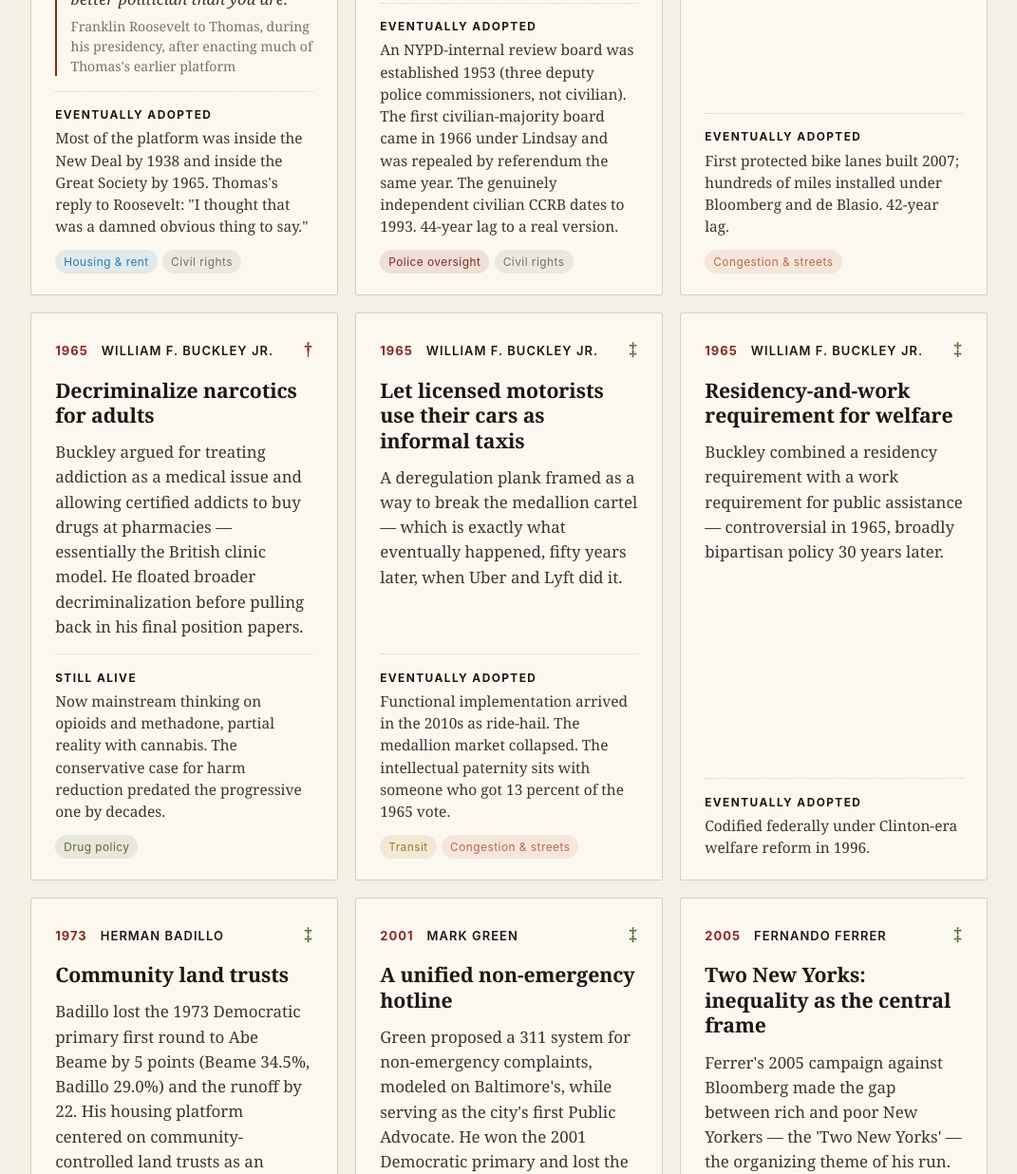
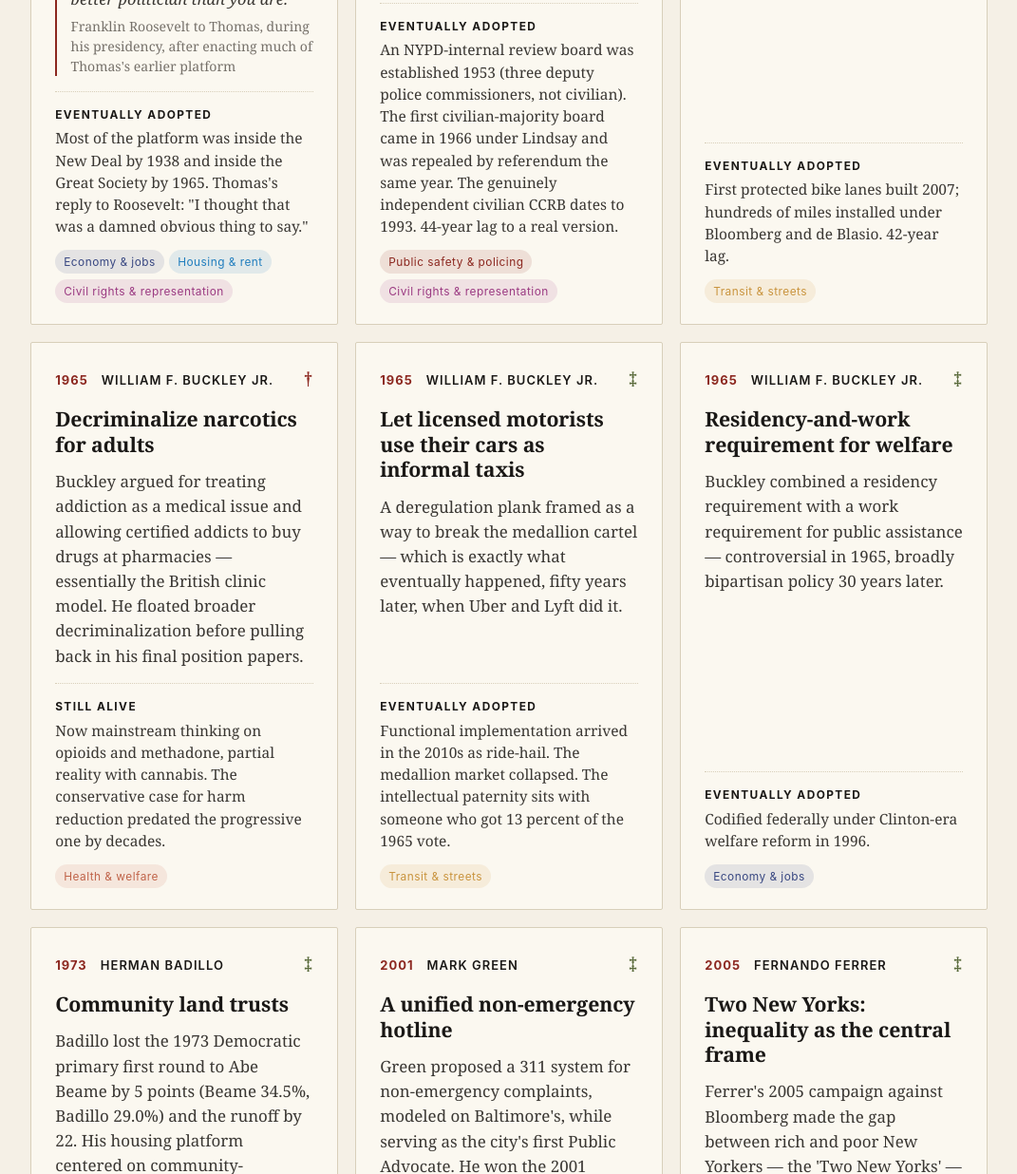
Before and after one commit to joshgreenman1973/graveyard-of-ideas, a plain HTML site: page index.html in a window 1280 px wide. Shown: the part 3591-4827 px from the top of the page at 95% size, without its empty margins (104-1175 px from the left). Drawn offline with Linux system fonts and the light colour scheme.

Commit message:
Broaden thread taxonomy from 8 narrow categories to 10 broader policy areas (housing, public safety, transit & streets, education, economy & jobs, health & welfare, municipal ownership, taxation & fiscal, civil rights & representation, government structure); retag all 64 entries

```diff
--- a/index.html
+++ b/index.html
@@ -1043,14 +1043,16 @@
    ============================== */
 
 const THREADS = {
-  housing:    { label: "Housing & rent",          color: "#217ebe" },
-  policing:   { label: "Police oversight",        color: "#8c2820" },
-  municipal:  { label: "Municipal ownership",     color: "#394882" },
-  transit:    { label: "Transit",                 color: "#a07a1f" },
-  congestion: { label: "Congestion & streets",    color: "#c0644a" },
-  drugs:      { label: "Drug policy",             color: "#5a6b3c" },
-  rights:     { label: "Civil rights",            color: "#76716a" },
-  taxation:   { label: "Taxation & land value",   color: "#4a5566" }
+  housing:     { label: "Housing & rent",                color: "#217ebe" },
+  safety:      { label: "Public safety & policing",      color: "#8c2820" },
+  transit:     { label: "Transit & streets",             color: "#c9943e" },
+  education:   { label: "Education",                     color: "#5a6b3c" },
+  economy:     { label: "Economy & jobs",                color: "#394882" },
+  health:      { label: "Health & welfare",              color: "#c0644a" },
+  municipal:   { label: "Municipal ownership",           color: "#76716a" },
+  taxation:    { label: "Taxation & fiscal",             color: "#4a5566" },
+  civilrights: { label: "Civil rights & representation", color: "#9b3a82" },
+  government:  { label: "Government structure",          color: "#3d6868" }
 };
 
 const CATEGORIES = {
@@ -1135,7 +1137,7 @@ const PROPOSALS = [
     category: "won",
     fate: "adopted",
     whatHappened: "Most of the platform was inside the New Deal by 1938 and inside the Great Society by 1965. Thomas's reply to Roosevelt: \"I thought that was a damned obvious thing to say.\"",
-    threads: ["housing", "rights"]
+    threads: ["economy", "housing", "civilrights"]
   },
   {
     id: "marcantonio-1949-ccrb",
@@ -1145,7 +1147,7 @@ const PROPOSALS = [
     category: "won",
     fate: "adopted",
     whatHappened: "An NYPD-internal review board was established 1953 (three deputy police commissioners, not civilian). The first civilian-majority board came in 1966 under Lindsay and was repealed by referendum the same year. The genuinely independent civilian CCRB dates to 1993. 44-year lag to a real version.",
-    threads: ["policing", "rights"]
+    threads: ["safety", "civilrights"]
   },
   {
     id: "buckley-1965-bike",
@@ -1156,7 +1158,7 @@ const PROPOSALS = [
     category: "won",
     fate: "adopted",
     whatHappened: "First protected bike lanes built 2007; hundreds of miles installed under Bloomberg and de Blasio. 42-year lag.",
-    threads: ["congestion"]
+    threads: ["transit"]
   },
   {
     id: "buckley-1965-decrim",
@@ -1166,7 +1168,7 @@ const PROPOSALS = [
     category: "won",
     fate: "alive",
     whatHappened: "Now mainstream thinking on opioids and methadone, partial reality with cannabis. The conservative case for harm reduction predated the progressive one by decades.",
-    threads: ["drugs"]
+    threads: ["health"]
   },
   {
     id: "buckley-1965-uber",
@@ -1176,7 +1178,7 @@ const PROPOSALS = [
     category: "won",
     fate: "adopted",
     whatHappened: "Functional implementation arrived in the 2010s as ride-hail. The medallion market collapsed. The intellectual paternity sits with someone who got 13 percent of the 1965 vote.",
-    threads: ["transit", "congestion"]
+    threads: ["transit"]
   },
   {
     id: "buckley-1965-welfare",
@@ -1186,7 +1188,7 @@ const PROPOSALS = [
     category: "won",
     fate: "adopted",
     whatHappened: "Codified federally under Clinton-era welfare reform in 1996.",
-    threads: []
+    threads: ["economy"]
   },
   {
     id: "badillo-1973-clt",
@@ -1206,7 +1208,7 @@ const PROPOSALS = [
     category: "won",
     fate: "adopted",
     whatHappened: "Bloomberg launched 311 in 2003 — a two-year lag. It is now arguably the most-copied municipal innovation of the 21st century. The intellectual paternity sits with someone who never made it to City Hall.",
-    threads: []
+    threads: ["government"]
   },
   {
     id: "ferrer-2005-twocities",
@@ -1216,7 +1218,7 @@ const PROPOSALS = [
     category: "won",
     fate: "adopted",
     whatHappened: "Bill de Blasio's 2013 'A Tale of Two Cities' campaign adopted the frame nearly verbatim and won. 8-year lag from Ferrer's loss to a winning carrier of the same argument.",
-    threads: ["housing", "rights"]
+    threads: ["housing", "civilrights"]
   },
   {
     id: "thompson-2009-paid-sick",
@@ -1226,7 +1228,7 @@ const PROPOSALS = [
     category: "won",
     fate: "adopted",
     whatHappened: "Earned Sick Time Act enacted 2014. Five-year lag.",
-    threads: []
+    threads: ["economy"]
   },
   {
     id: "quinn-2013-paid-sick",
@@ -1236,7 +1238,7 @@ const PROPOSALS = [
     category: "won",
     fate: "adopted",
     whatHappened: "Effective April 2014. Quinn lost the Democratic primary to de Blasio. The policy survived and was expanded under his administration.",
-    threads: []
+    threads: ["economy", "government"]
   },
   {
     id: "thompson-2013-stopfrisk",
@@ -1246,7 +1248,7 @@ const PROPOSALS = [
     category: "won",
     fate: "adopted",
     whatHappened: "A federal court declared the program unconstitutional in August 2013, the same year. Stops fell from 685,000 in 2011 to under 13,000 by 2017.",
-    threads: ["policing"]
+    threads: ["safety"]
   },
   {
     id: "lhota-2013-bodycam",
@@ -1256,7 +1258,7 @@ const PROPOSALS = [
     category: "won",
     fate: "adopted",
     whatHappened: "Pilot launched 2014; phased rollout in 2017; full deployment of all uniformed patrol officers in March 2019. About a 6-year lag.",
-    threads: ["policing"]
+    threads: ["safety"]
   },
   {
     id: "deblasio-2013-prek",
@@ -1266,7 +1268,7 @@ const PROPOSALS = [
     category: "won",
     fate: "adopted",
     whatHappened: "Implemented 2014; 3-K added later. 82-year lag from first proposal to law.",
-    threads: ["rights"]
+    threads: ["education", "civilrights"]
   },
 
   /* ==========================================
@@ -1291,7 +1293,7 @@ const PROPOSALS = [
     category: "ahead",
     fate: "alive",
     whatHappened: "Peter Vallone introduced a secession bill in 2003. The frustration is recurring; the structural answer never gets traction because Article IV requires both Albany and Congress to sign off.",
-    threads: []
+    threads: ["government"]
   },
   {
     id: "mailer-1969-neighborhood",
@@ -1301,7 +1303,7 @@ const PROPOSALS = [
     category: "ahead",
     fate: "alive",
     whatHappened: "Community boards, participatory budgeting, neighborhood-level land-use review have all been adopted in piecemeal form. The full version has not.",
-    threads: []
+    threads: ["government", "education"]
   },
   {
     id: "mailer-1969-rentcontrol",
@@ -1321,7 +1323,7 @@ const PROPOSALS = [
     category: "ahead",
     fate: "alive",
     whatHappened: "We are decades into a partial version: methadone, Suboxone, near-universal medical use of opioids, and supervised consumption sites in the experimental phase.",
-    threads: ["drugs"]
+    threads: ["health", "safety"]
   },
   {
     id: "marchi-1969-autonomy",
@@ -1331,7 +1333,7 @@ const PROPOSALS = [
     category: "ahead",
     fate: "alive",
     whatHappened: "Staten Island held an advisory secession referendum in 1993 that passed 65-35. The state legislature blocked it. The fight is dormant but recurring.",
-    threads: []
+    threads: ["government"]
   },
   {
     id: "abzug-1977-gayrights",
@@ -1341,7 +1343,7 @@ const PROPOSALS = [
     category: "ahead",
     fate: "adopted",
     whatHappened: "City Council passed the ordinance in 1986, nine years after her loss. The 1977 mayoral race is remembered for fiscal crisis, the blackout, and Son of Sam. The woman who finished fourth was running the platform that aged best.",
-    threads: ["rights"]
+    threads: ["civilrights"]
   },
   {
     id: "abzug-1977-payequity",
@@ -1351,7 +1353,7 @@ const PROPOSALS = [
     category: "ahead",
     fate: "adopted",
     whatHappened: "Both became baseline assumptions by the Dinkins administration and after, though representation gains were uneven.",
-    threads: ["rights"]
+    threads: ["civilrights", "economy"]
   },
   {
     id: "cuomo-mario-1977-deathpenalty",
@@ -1361,7 +1363,7 @@ const PROPOSALS = [
     category: "won",
     fate: "adopted",
     whatHappened: "Cuomo became governor in 1982 and vetoed reinstatement of the death penalty 12 times. New York's last death-penalty statute was struck down by the Court of Appeals in 2004. Mediation-as-policy in housing siting has been used unevenly since.",
-    threads: ["policing", "housing"]
+    threads: ["safety", "housing"]
   },
   {
     id: "bellamy-1985-women",
@@ -1371,7 +1373,7 @@ const PROPOSALS = [
     category: "ahead",
     fate: "alive",
     whatHappened: "Helped open the door for the women who followed — Messinger 1997, Quinn 2013, the Wiley/Garcia/Morales 2021 trio, and Adrienne Adams 2025. New York City has still not elected a female mayor.",
-    threads: ["rights"]
+    threads: ["civilrights", "education"]
   },
   {
     id: "badillo-1973-bilingual",
@@ -1381,7 +1383,7 @@ const PROPOSALS = [
     category: "ahead",
     fate: "alive",
     whatHappened: "Partially adopted; debated and reorganized cyclically. Mayoral control of the schools — Badillo's later cause — was a 2002 Bloomberg-era victory that Badillo helped frame.",
-    threads: ["rights"]
+    threads: ["education", "civilrights"]
   },
   {
     id: "badillo-1977-southbronx",
@@ -1391,7 +1393,7 @@ const PROPOSALS = [
     category: "ahead",
     fate: "buried",
     whatHappened: "Koch effectively buried it after Badillo, briefly his deputy mayor, resigned over Koch's lack of follow-through. The South Bronx was eventually rebuilt — but largely through Koch's housing program, not Badillo's.",
-    threads: ["housing"]
+    threads: ["housing", "economy"]
   },
   {
     id: "ravitch-1989-landuse",
@@ -1401,7 +1403,7 @@ const PROPOSALS = [
     category: "ahead",
     fate: "alive",
     whatHappened: "Active debate as of 2025. Member deference remains intact.",
-    threads: ["housing"]
+    threads: ["housing", "government"]
   },
   {
     id: "messinger-1997-landuse",
@@ -1411,7 +1413,7 @@ const PROPOSALS = [
     category: "ahead",
     fate: "alive",
     whatHappened: "The community-control idea has had a strange life since. NIMBY neighborhood groups use it as a cudgel to block housing; Mamdani-style left politics uses it as the basis for democratic planning. The ambivalence in Messinger's platform — community control as both protection and obstacle — is a problem her successors haven't resolved.",
-    threads: ["housing"]
+    threads: ["housing", "government"]
   },
   {
     id: "messinger-1997-commissioner",
@@ -1421,7 +1423,7 @@ const PROPOSALS = [
     category: "ahead",
     fate: "alive",
     whatHappened: "Revived by Maya Wiley in 2021. Not implemented.",
-    threads: ["policing"]
+    threads: ["safety", "government"]
   },
   {
     id: "weiner-2005-middleclass",
@@ -1431,7 +1433,7 @@ const PROPOSALS = [
     category: "ahead",
     fate: "alive",
     whatHappened: "Property-tax reform aimed at outerborough homeowners is a recurring (still-unsolved) policy target. The political coalition Weiner described — outerborough working-class Democrats — became the explicit target of the de Blasio and Adams campaigns.",
-    threads: ["taxation", "housing"]
+    threads: ["taxation", "housing", "economy"]
   },
   {
     id: "catsimatidis-2013-yimby",
@@ -1451,7 +1453,7 @@ const PROPOSALS = [
     category: "ahead",
     fate: "alive",
     whatHappened: "Weiner finished fifth in the primary after his second sexting scandal. The single-payer plank remains a periodic state proposal; bus-lane expansion accelerated under de Blasio and Adams; the public-banking idea was carried by Stringer in 2021.",
-    threads: ["transit", "municipal"]
+    threads: ["transit", "municipal", "health"]
   },
   {
     id: "albanese-2017-cuny",
@@ -1461,7 +1463,7 @@ const PROPOSALS = [
     category: "ahead",
     fate: "alive",
     whatHappened: "Tuition-free CUNY remains a recurring proposal at city and state level (the state's Excelsior program is a partial version). The public-matching expansion happened in different form under the 2018 charter revision.",
-    threads: ["rights"]
+    threads: ["education"]
   },
   {
     id: "stringer-2021-bank",
@@ -1491,7 +1493,7 @@ const PROPOSALS = [
     category: "ahead",
     fate: "alive",
     whatHappened: "Connecticut launched a similar baby-bonds program in 2023; Washington, D.C. and California followed. New York City has not. Donovan finished seventh in the ranked-choice primary.",
-    threads: ["rights", "taxation"]
+    threads: ["economy", "taxation", "civilrights"]
   },
   {
     id: "morales-2021-mhresponse",
@@ -1501,7 +1503,7 @@ const PROPOSALS = [
     category: "ahead",
     fate: "alive",
     whatHappened: "The B-HEARD civilian mental-health pilot launched in 2021 and expanded under Adams. Brad Lander made expanding it a central plank in 2025. The full budget-shift version remains the most contested piece.",
-    threads: ["policing"]
+    threads: ["safety", "health"]
   },
   {
     id: "mcguire-2021-comeback",
@@ -1511,7 +1513,7 @@ const PROPOSALS = [
     category: "ahead",
     fate: "alive",
     whatHappened: "Pieces of this — small-business support, MWBE capital-access programs — have continued under Adams. The full apprenticeship program has not. McGuire finished mid-pack in the ranked-choice primary.",
-    threads: []
+    threads: ["economy"]
   },
   {
     id: "sliwa-2021-vacancy",
@@ -1531,7 +1533,7 @@ const PROPOSALS = [
     category: "ahead",
     fate: "alive",
     whatHappened: "Partial implementation. Mixed reviews on permanence.",
-    threads: ["congestion"]
+    threads: ["transit"]
   },
   {
     id: "wiley-2021-commissioner",
@@ -1541,7 +1543,7 @@ const PROPOSALS = [
     category: "ahead",
     fate: "alive",
     whatHappened: "Active debate. Not implemented.",
-    threads: ["policing"]
+    threads: ["safety"]
   },
   {
     id: "yang-2021-cash",
@@ -1551,7 +1553,7 @@ const PROPOSALS = [
     category: "ahead",
     fate: "buried",
     whatHappened: "Small pilots launched in other cities. No New York City version.",
-    threads: []
+    threads: ["economy"]
   },
   {
     id: "mamdani-2025-grocery",
@@ -1561,7 +1563,7 @@ const PROPOSALS = [
     category: "ahead",
     fate: "alive",
     whatHappened: "Pilot rolling out in 2026 under the new administration.",
-    threads: ["municipal"]
+    threads: ["municipal", "health"]
   },
   {
     id: "mamdani-2025-buses",
@@ -1581,7 +1583,7 @@ const PROPOSALS = [
     category: "ahead",
     fate: "buried",
     whatHappened: "Cuomo lost. Idea remains dormant. 100-year lag and counting.",
-    threads: ["transit", "municipal"]
+    threads: ["transit", "municipal", "government"]
   },
   {
     id: "stringer-2025-piedaterre",
@@ -1621,7 +1623,7 @@ const PROPOSALS = [
     category: "ahead",
     fate: "alive",
     whatHappened: "Adams lost the Democratic primary. Several of her planks track adjacent to Lander's mental-health expansion and Mamdani's housing investment.",
-    threads: ["policing", "housing"]
+    threads: ["education", "health", "safety", "housing"]
   },
   {
     id: "tilson-2025-charters",
@@ -1631,7 +1633,7 @@ const PROPOSALS = [
     category: "ahead",
     fate: "alive",
     whatHappened: "Tilson finished low in the ranked-choice primary. The charter-cap fight remains active at the state level, with periodic proposals to expand or remove it.",
-    threads: ["rights"]
+    threads: ["education"]
   },
   {
     id: "ramos-2025-housing",
@@ -1655,7 +1657,7 @@ const PROPOSALS = [
     category: "bad",
     fate: "buried",
     whatHappened: "Congestion pricing — a much milder version of the same instinct — took 60 years to implement and remains contested. The ban-cars-and-build-elevated-rail version was a thought experiment, not a plan.",
-    threads: ["congestion", "transit"]
+    threads: ["transit"]
   },
   {
     id: "buckley-1965-quarantine",
@@ -1665,7 +1667,7 @@ const PROPOSALS = [
     category: "bad",
     fate: "buried",
     whatHappened: "The decriminalization plank from the same platform aged into mainstream policy. The civil-commitment plank did not. Buckley got the diagnosis right (prohibition produces the criminal market) and the treatment partly wrong.",
-    threads: ["drugs", "rights"]
+    threads: ["health", "civilrights", "safety"]
   },
   {
     id: "hearst-1905-runthings",
@@ -1675,7 +1677,7 @@ const PROPOSALS = [
     category: "bad",
     fate: "buried",
     whatHappened: "His press empire's behavior during both campaigns suggested someone whose interest in checking concentrated power did not extend to his own. He later ran for governor and president for the same reason.",
-    threads: []
+    threads: ["government"]
   },
 
   /* ==========================================
@@ -1689,7 +1691,7 @@ const PROPOSALS = [
     category: "strange",
     fate: "alive",
     whatHappened: "Half-step toward what Paris does monthly with car-free Sundays, what Bogotá does weekly with Ciclovía, and what New York City did in 2020 with Open Streets at much smaller scale. As proposed, a logistical nightmare for a 24/7 city. As a thought experiment, it captured something about urban scale and rest that nothing in the actual mayoral debate has captured since.",
-    threads: ["congestion"]
+    threads: ["transit", "health"]
   },
   {
     id: "mailer-1969-huey",
@@ -1699,7 +1701,7 @@ const PROPOSALS = [
     category: "strange",
     fate: "buried",
     whatHappened: "Newton was freed in 1970 on appeal, unrelated to the mayoral campaign. Fluoridation in New York City continues.",
-    threads: ["rights"]
+    threads: ["civilrights"]
   },
   {
     id: "procaccino-1969-limousine",
@@ -1709,7 +1711,7 @@ const PROPOSALS = [
     category: "strange",
     fate: "adopted",
     whatHappened: "The phrase has outlasted every other rhetorical contribution from any 1969 New York City mayoral campaign. It is in the dictionary, on Wikipedia, and in routine American political commentary.",
-    threads: []
+    threads: ["government"]
   },
   {
     id: "buckley-1965-cabs",
```
